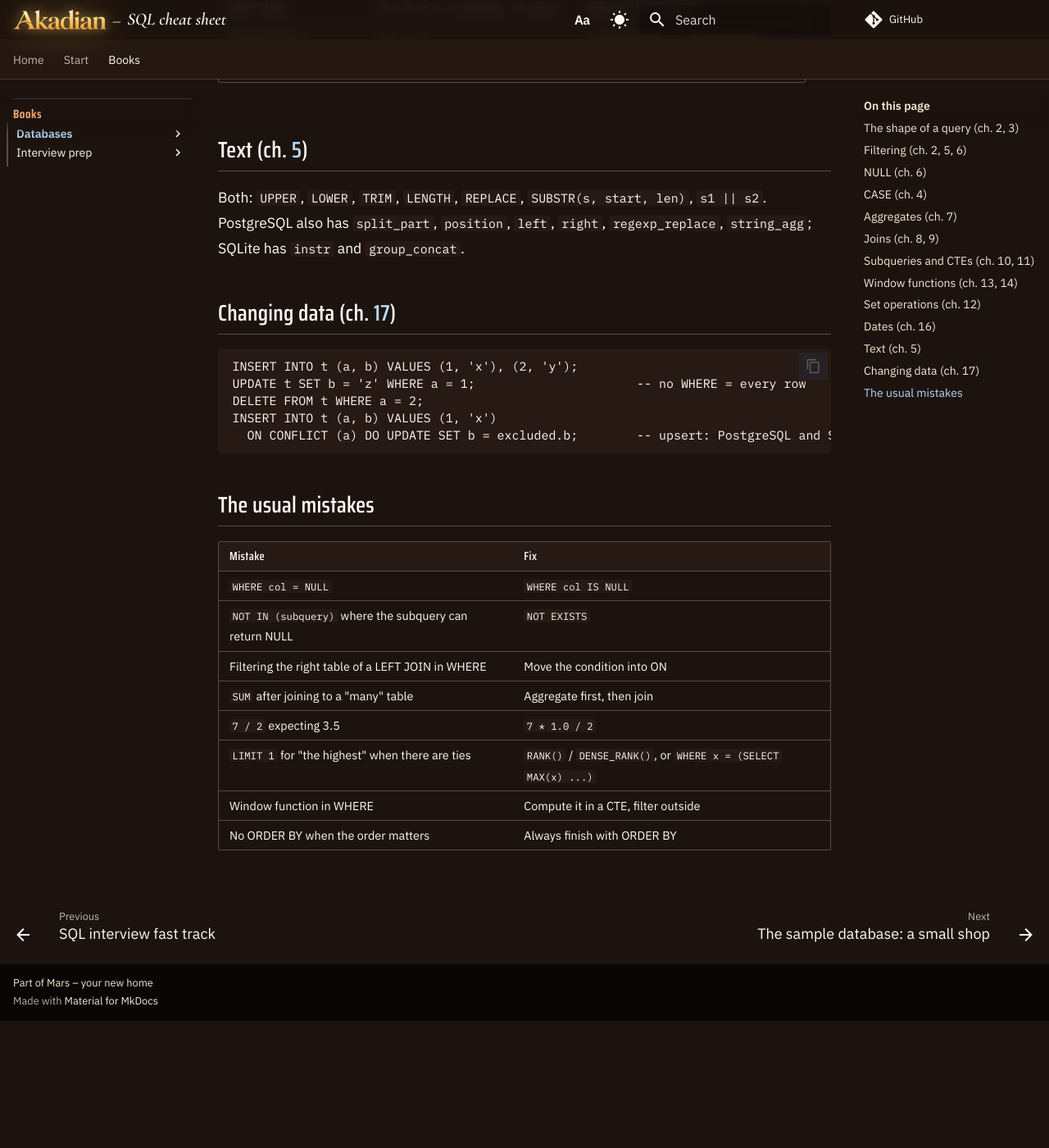
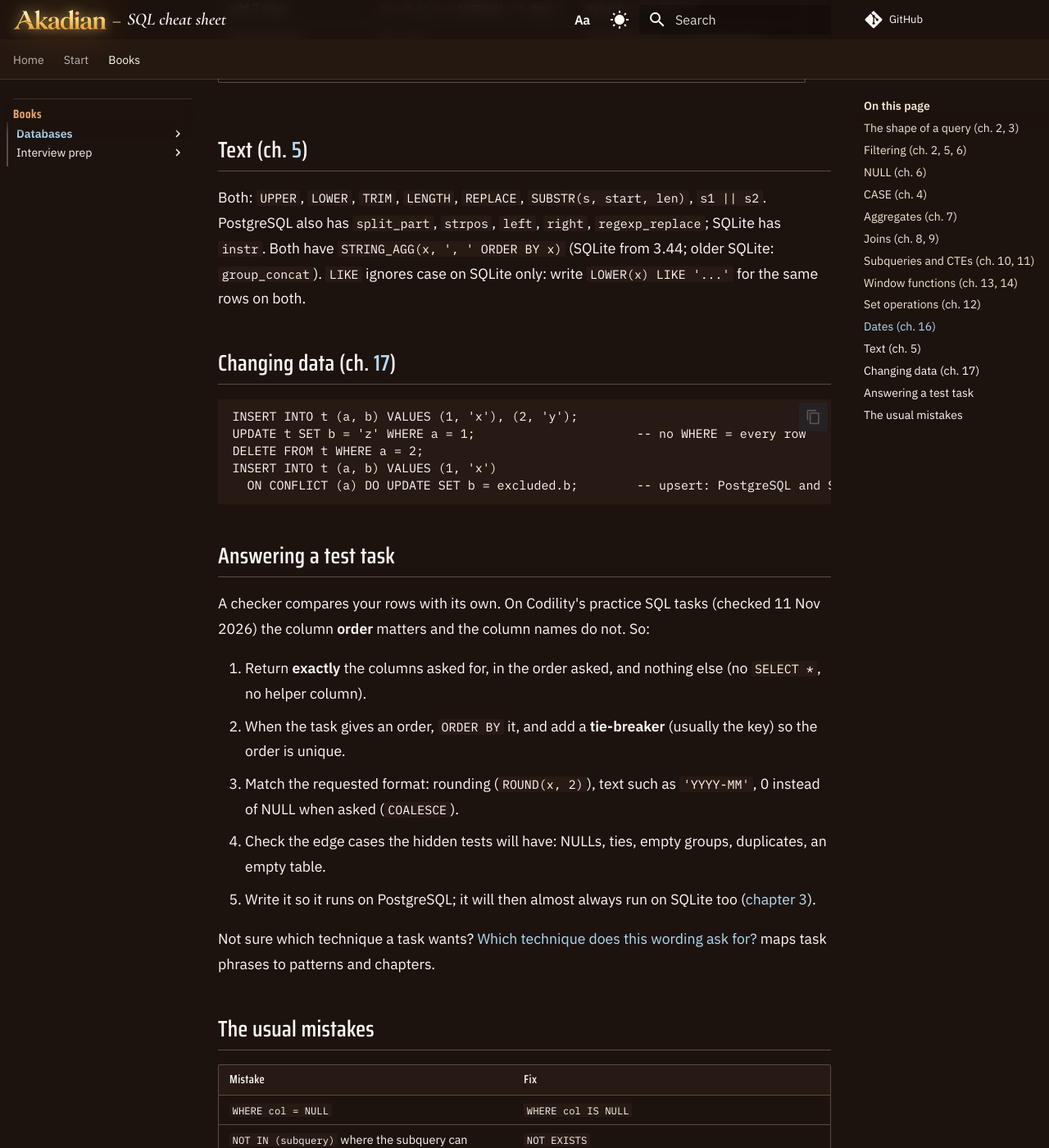
Before and after one commit to TTMathCS/it, an MkDocs documentation site: the page built from docs/databases/sql/cheat-sheet.md, in a window 1280 px wide and 1400 px high, scrolled down 5376 px. Shown: the whole window at 82% size. Built offline with MkDocs 1.6.1 and Material for MkDocs 9.7.7, drawn with Linux system fonts in a browser that asks for light colours; comment, search, counter and statistics services are not loaded; before the commit the page ends 6621 px from its top, so only the background shows below that; some of the changed text lies outside the part shown.

Commit message:
SQL course: "Which technique?" page and the test-answer rule on the cheat sheet
Co-Authored-By: Claude Opus 5.5 <noreply@anthropic.com>
Claude-Session: https://claude.ai/code/session_01BzeR6n28jageprBQs7NeNQ

````diff
--- a/docs/databases/sql/cheat-sheet.md
+++ b/docs/databases/sql/cheat-sheet.md
@@ -222,7 +222,9 @@ The column counts and types must line up.
 ## Text (ch. [5](05-Text-Functions-and-Pattern-Matching.md)) { #text }
 
 Both: `UPPER`, `LOWER`, `TRIM`, `LENGTH`, `REPLACE`, `SUBSTR(s, start, len)`, `s1 || s2`. PostgreSQL also has
-`split_part`, `position`, `left`, `right`, `regexp_replace`, `string_agg`; SQLite has `instr` and `group_concat`.
+`split_part`, `strpos`, `left`, `right`, `regexp_replace`; SQLite has `instr`. Both have
+`STRING_AGG(x, ', ' ORDER BY x)` (SQLite from 3.44; older SQLite: `group_concat`). `LIKE` ignores case on SQLite
+only: write `LOWER(x) LIKE '...'` for the same rows on both.
 
 ## Changing data (ch. [17](17-Insert-Update-Delete-Merge.md)) { #change }
 
@@ -233,6 +235,21 @@ DELETE FROM t WHERE a = 2;
 INSERT INTO t (a, b) VALUES (1, 'x')
   ON CONFLICT (a) DO UPDATE SET b = excluded.b;        -- upsert: PostgreSQL and SQLite
 ```
+
+## Answering a test task { #test-output }
+
+A checker compares your rows with its own. On Codility's practice SQL tasks (checked 11 Nov 2026) the column
+**order** matters and the column names do not. So:
+
+1. Return **exactly** the columns asked for, in the order asked, and nothing else (no `SELECT *`, no helper column).
+2. When the task gives an order, `ORDER BY` it, and add a **tie-breaker** (usually the key) so the order is unique.
+3. Match the requested format: rounding (`ROUND(x, 2)`), text such as `'YYYY-MM'`, 0 instead of NULL when asked
+   (`COALESCE`).
+4. Check the edge cases the hidden tests will have: NULLs, ties, empty groups, duplicates, an empty table.
+5. Write it so it runs on PostgreSQL; it will then almost always run on SQLite too ([chapter 3](03-The-Order-a-Query-Runs-In.md#differences)).
+
+Not sure which technique a task wants? [Which technique does this wording ask for?](which-technique.md) maps task
+phrases to patterns and chapters.
 
 ## The usual mistakes { #mistakes }
 
--- a/mkdocs.yml
+++ b/mkdocs.yml
@@ -94,6 +94,7 @@ nav:
               - databases/sql/index.md
               - databases/sql/fast-track.md
               - databases/sql/cheat-sheet.md
+              - databases/sql/which-technique.md
               - databases/sql/sample-database.md
               - databases/sql/01-Tables-Rows-and-Keys.md
               - databases/sql/02-Select-Where-Order-By-Limit.md
````
Also changed, not shown: docs/databases/sql/fast-track.md (+3 -2 lines), docs/databases/sql/index.md (+1 -1 lines), docs/databases/sql/which-technique.md (added, +105 -0 lines), 1 other file.
